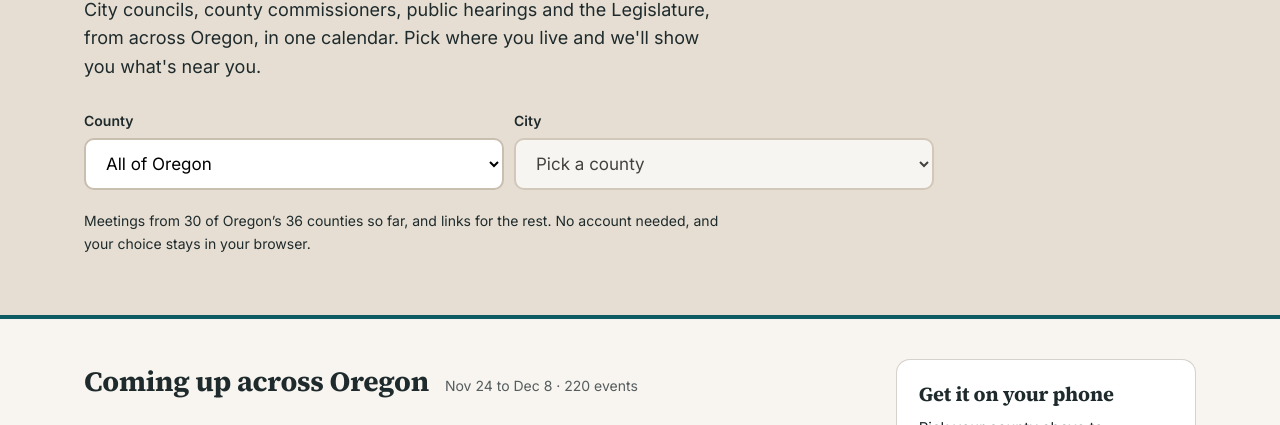
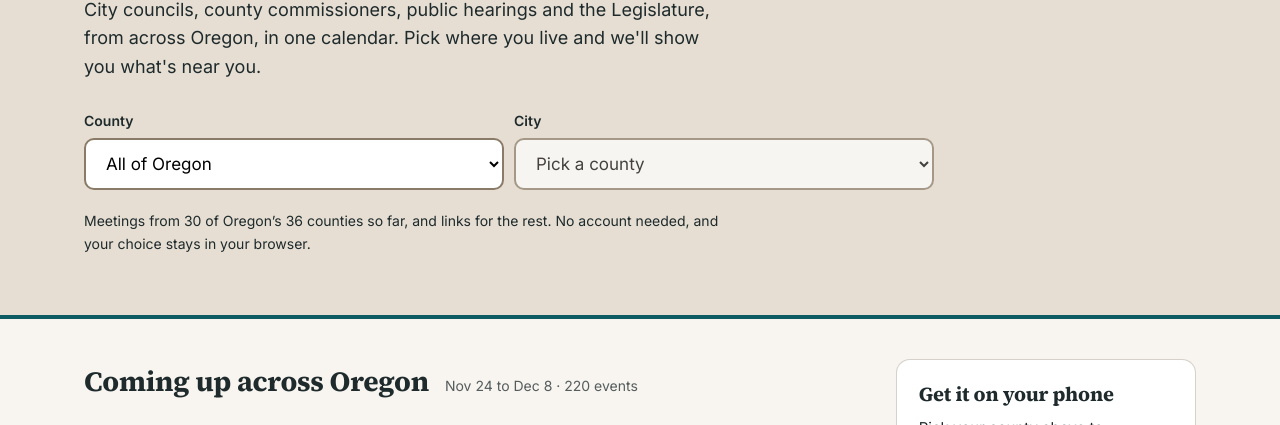
Before and after one commit to davidmorganlund-oss/CivicsOR, a plain HTML site: page site/index.html in a window 1280 px wide. Shown: the part 356-781 px from the top of the page. Drawn offline with Linux system fonts and the light colour scheme.

Commit message:
Darken field and filter chip borders to meet 3:1 contrast
--chip-line and --field-line now use the palette's stone (#8A7B68):
3.78:1 on sand, 4.11:1 on white cards, 3.08:1 on the driftwood hero.
The old values were 2.08:1 and 1.81:1. Bump the service worker cache so
returning visitors get the new stylesheet.

Co-Authored-By: Claude Opus 5.5 <noreply@anthropic.com>

```diff
--- a/site/styles.css
+++ b/site/styles.css
@@ -11,17 +11,19 @@
 :root {
   /* CivicsOR palette, November 2026: coast teal on driftwood. Deep Pacific
      teal is for text, links, buttons and rules; driftwood and sand carry the
-     large areas, with weathered stone as a second accent. */
+     large areas, with weathered stone as a second accent. Field and chip
+     borders use stone: 3.8:1 on sand, 4.1:1 on white, 3.1:1 on driftwood
+     (WCAG 1.4.11 asks 3:1). */
   --teal: #0E5C63; --teal-dark: #08434A; --teal-medium: #1C7A82; --teal-light: #D3E8E8;
   --driftwood: #E6DED2; --driftwood-light: #F1ECE4; --stone: #8A7B68; --stone-light: #C9BFB1; --sand: #F8F5F0;
 
   --ground: var(--sand); --ink: #1E2A2C; --petrol: var(--teal); --muted: rgb(30 42 44 / 0.75);
-  --line: rgb(138 123 104 / 0.35); --chip-line: #B7AB9A; --tint: var(--driftwood-light); --card: #FFFFFF;
+  --line: rgb(138 123 104 / 0.35); --chip-line: var(--stone); --tint: var(--driftwood-light); --card: #FFFFFF;
   --accent: var(--teal); --accent-soft: var(--driftwood-light); --accent-ink: var(--teal-dark);
   --alert-soft: var(--teal-light); --alert-ink: var(--teal-dark);
   --focus: var(--teal-medium);
   --hero-bg: var(--driftwood); --hero-ink: #1E2A2C; --hero-heading: var(--teal-dark); --hero-rule: var(--teal);
-  --hero-accent: #5E5040; --field-line: var(--stone-light);
+  --hero-accent: #5E5040; --field-line: var(--stone);
   --btn-bg: var(--teal); --btn-ink: #FFFFFF;
   --brand-accent: var(--stone); --brand-badge: var(--teal-medium); --brand-navy: var(--teal-dark); --notice-focus: var(--driftwood);
   --sans: "Inter", Arial, system-ui, sans-serif;
--- a/site/sw.js
+++ b/site/sw.js
@@ -2,7 +2,7 @@
    Pages, scripts and styles: served from cache right away, refreshed in the
    background. Calendar data (data/*.json): network first, so it's never stale
    when you're online, with the last copy as the fallback offline. */
-var VERSION = 'civicsor-v5';
+var VERSION = 'civicsor-v6';
 var SHELL = ['/', '/index.html', '/styles.css', '/app.js', '/engage.html', '/legislature.html', '/legislature.js',
   '/reps.html', '/reps.js', '/districts.js', '/privacy.html', '/about.html', '/coverage.html', '/coverage.js', '/local.js',
   '/fonts/inter-latin-400-normal.woff2', '/fonts/inter-latin-600-normal.woff2', '/fonts/source-serif-4-latin-700-normal.woff2',
```
